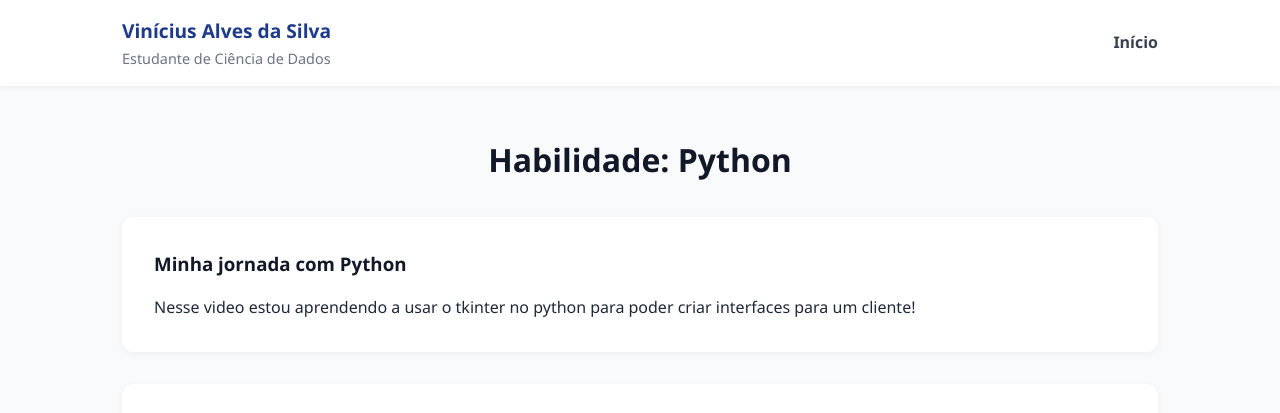
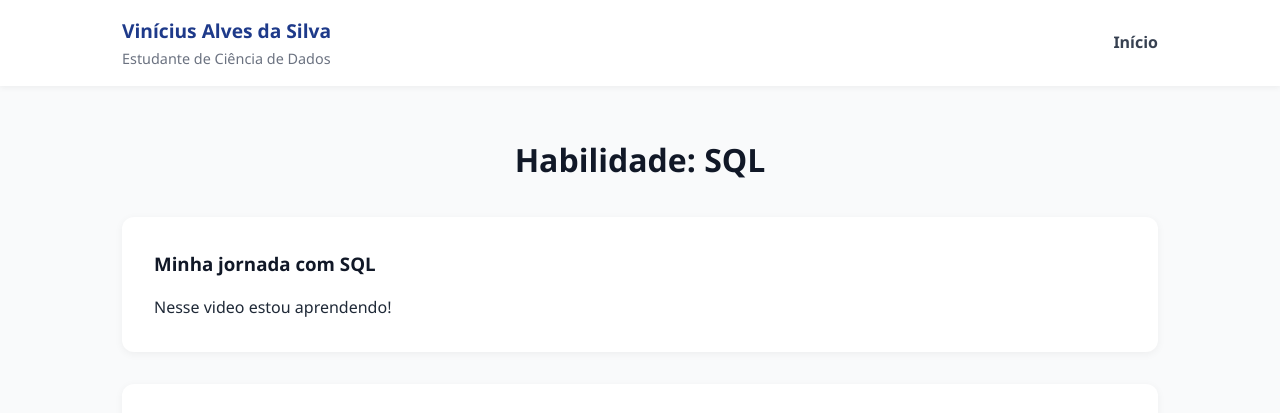
Before and after one commit to viniciusnet2270-art/portf-lio3, a plain HTML site: page index.html in a window 1280 px wide. Shown: the top 413 px of the page. Drawn offline with Linux system fonts and the light colour scheme.

Commit message:
Update index.html

```diff
--- a/index.html
+++ b/index.html
@@ -3,7 +3,7 @@
 <head>
     <meta charset="UTF-8">
     <meta name="viewport" content="width=device-width, initial-scale=1.0">
-    <title>Habilidade - Python</title>
+        <title>Habilidade - SQL</title>
     <style>
         /* Estilos do seu portfólio principal */
         /* Copie e cole todo o conteúdo da sua tag <style> aqui para manter o mesmo visual. */
@@ -137,17 +137,17 @@
     </header>
 
     <section>
-        <h2 class="section-title">Habilidade: Python</h2>
+        <h2 class="section-title">Habilidade: SQL</h2>
         <div class="content-container">
 
             <div class="content-item">
-                <h3>Minha jornada com Python</h3>
-                <p> Nesse video estou aprendendo a usar o tkinter no python para poder criar interfaces para um cliente!</p>
+                <h3>Minha jornada com SQL</h3>
+                <p> Nesse video estou aprendendo!</p>
             </div>
 
             <div class="content-item">
                 <h3>Projetos e exemplos de código</h3>
-               <div class="media-container"><iframe width="560" height="315" src="https://www.youtube.com/embed/pBW5QZ7_R6o?si=PcX6cojRWVe85Af0" title="YouTube video player" frameborder="0" allow="accelerometer; autoplay; clipboard-write; encrypted-media; gyroscope; picture-in-picture; web-share" referrerpolicy="strict-origin-when-cross-origin" allowfullscreen></iframe>
+               <div class="media-container"><iframe width="560" height="315" src="https://www.youtube.com/playlist?list=PLp0FvpKzHs0nJCBBKhWB2-XezWcUcwCiA" title="YouTube video player" frameborder="0" allow="accelerometer; autoplay; clipboard-write; encrypted-media; gyroscope; picture-in-picture; web-share" referrerpolicy="strict-origin-when-cross-origin" allowfullscreen></iframe>
     </div>
 
         </div>
@@ -157,4 +157,5 @@
         <p>© 2025 Vinícius Alves da Silva – Todos os direitos reservados</p>
     </footer>
 </body>
+
 </html>
```
